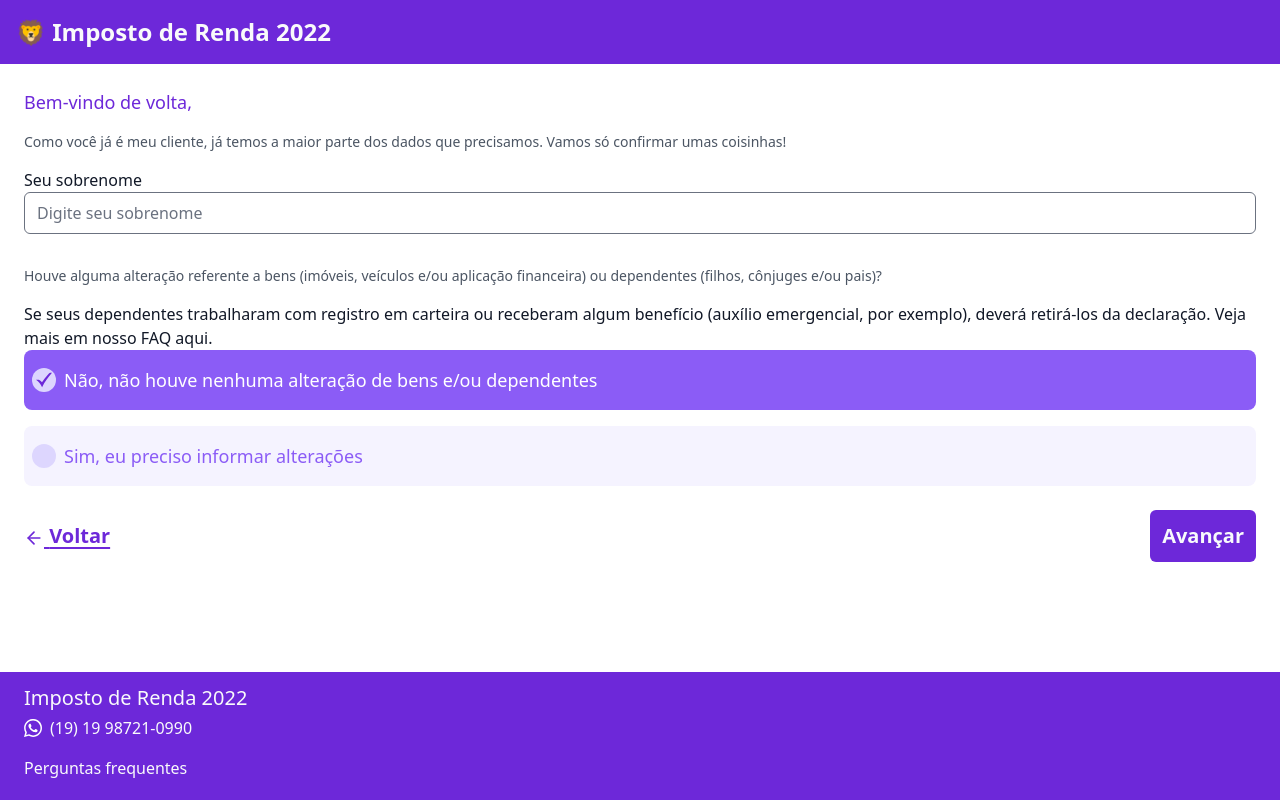
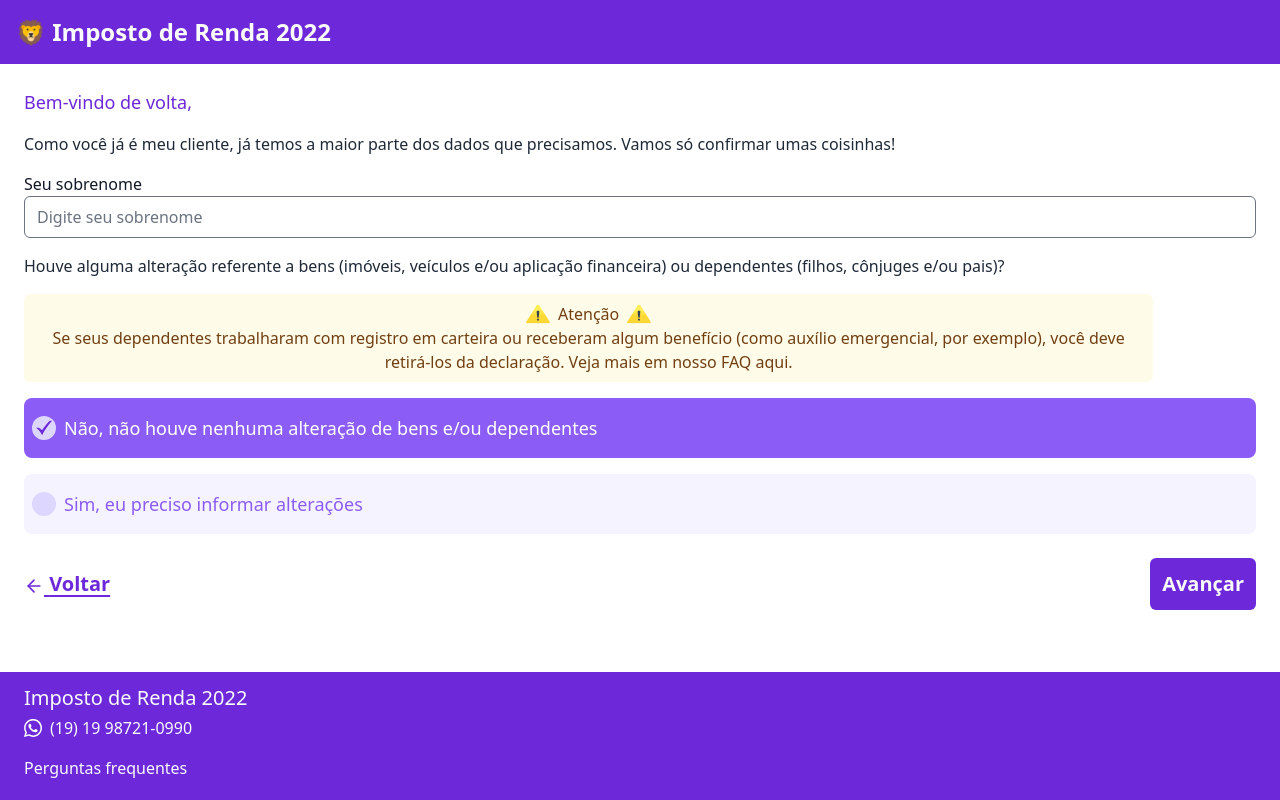
Before and after one commit to tadomaitis/declaracao-ir, a Next.js app: page /declaracao/jaeclientepasso1 in a window 1280 px wide. Built offline with nearby package versions, Linux system fonts and the light colour scheme.

Commit message:
styling warning div

```diff
--- a/pages/declaracao/jaeclientepasso1.tsx
+++ b/pages/declaracao/jaeclientepasso1.tsx
@@ -11,6 +11,7 @@ import {
 } from '@contexts/FormContext'
 
 import styles from './styles/JaECliente.module.css'
+import Image from 'next/image'
 
 const JaEClientePasso1 = (): JSX.Element => {
   const { state, dispatch } = useFormContext()
@@ -40,7 +41,7 @@ const JaEClientePasso1 = (): JSX.Element => {
       <h2 className={styles.pageTitle}>
         Bem-vindo de volta, {state.firstName}
       </h2>
-      <p className={styles.pageDescription}>
+      <p className={styles.pageContent}>
         Como você já é meu cliente, já temos a maior parte dos dados que
         precisamos. Vamos só confirmar umas coisinhas!
       </p>
@@ -56,9 +57,14 @@ const JaEClientePasso1 = (): JSX.Element => {
         aplicação financeira) ou dependentes (filhos, cônjuges e/ou pais)?
       </p>
       <p className={styles.attention}>
+        <div className={styles.iconContainer}>
+          <Image src="/svgs/warning.svg" width={24} height={24} />
+          Atenção
+          <Image src="/svgs/warning.svg" width={24} height={24} />
+        </div>
         Se seus dependentes trabalharam com registro em carteira ou receberam
-        algum benefício (auxílio emergencial, por exemplo), deverá retirá-los da
-        declaração. Veja mais em nosso FAQ aqui.
+        algum benefício (como auxílio emergencial, por exemplo), você deve
+        retirá-los da declaração. Veja mais em nosso FAQ aqui.
       </p>
       <SelectOption
         label="Não, não houve nenhuma alteração de bens e/ou dependentes"
--- a/pages/declaracao/styles/JaECliente.module.css
+++ b/pages/declaracao/styles/JaECliente.module.css
@@ -2,10 +2,14 @@
   @apply my-2 text-lg font-medium text-violet-700;
 }
 
-.pageDescription {
-  @apply my-2 text-sm font-medium text-gray-600;
+.pageContent {
+  @apply my-2 text-base text-gray-800;
 }
 
-.pageContent {
-  @apply mt-6 mb-4 text-sm font-medium text-gray-600;
+.attention {
+  @apply mt-2 mb-4 w-11/12 rounded-md bg-yellow-50 p-2 text-center text-yellow-900;
 }
+
+.iconContainer {
+  @apply flex flex-1 justify-center gap-2;
+}
```
Also changed, not shown: public/svgs/warning.svg (added).
